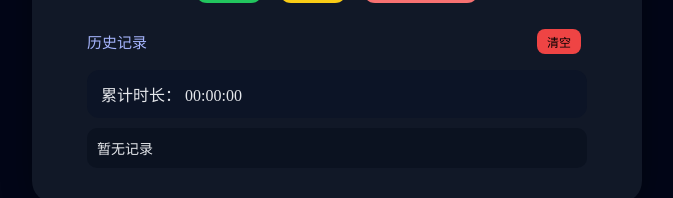
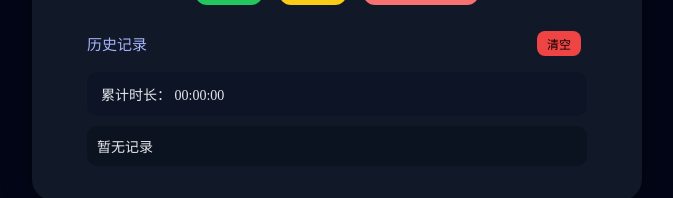
Before and after one commit to hlongt/focus-timer, a plain HTML site: page index.html in a window 1280 px wide. Shown: the part 467-665 px from the top of the page, without its empty margins (303-976 px from the left). Drawn offline with Linux system fonts and the light colour scheme.

Commit message:
Update index.html

```diff
--- a/index.html
+++ b/index.html
@@ -97,8 +97,8 @@ button{
     margin-top:10px;
     background:var(--total);
     padding:12px 14px;
-    border-radius:12px;
-    font-size:16px;
+    border-radius:10px;
+    font-size:14px;
 }
 .list{
     text-align:left;
```
